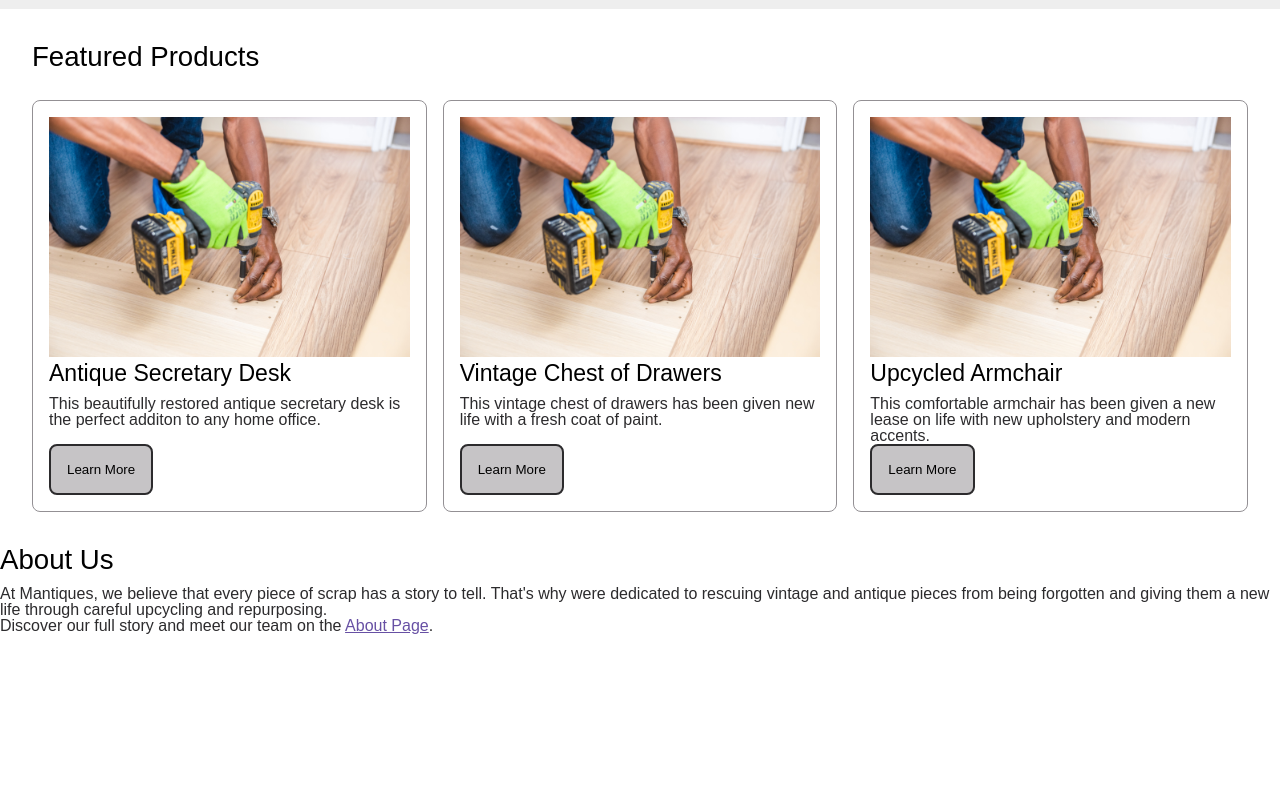
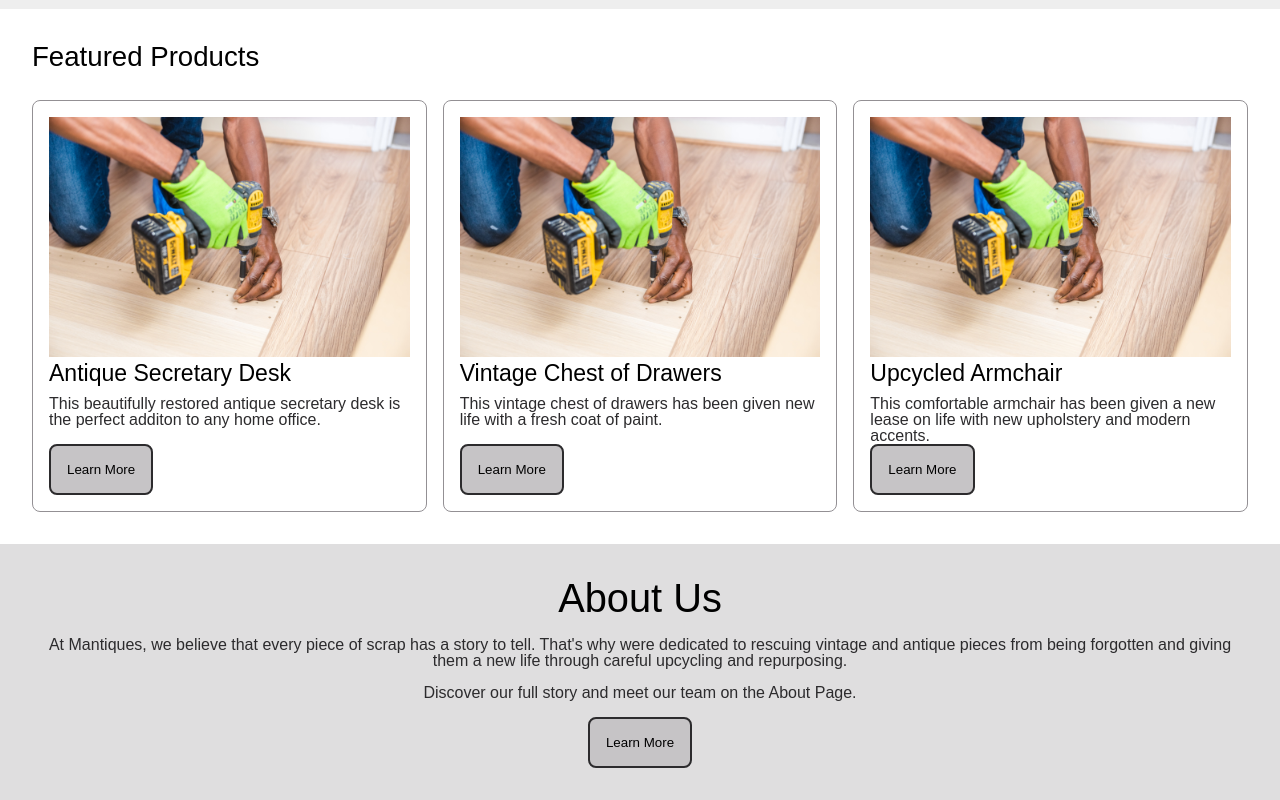
Before and after one commit to adrianbgo/mantiques, a React (Vite) app: page /home in a window 1280 px wide. Shown: the part 1704-2504 px from the top of the page. Before the commit the page ends 2338 px from the top, so only its background shows below. Built offline with nearby package versions, Linux system fonts and the light colour scheme.

Commit message:
feat(homepage): Added About Section

```diff
--- a/src/components/About.tsx
+++ b/src/components/About.tsx
@@ -1,5 +1,6 @@
 import React from "react";
 import { Link } from "react-router-dom";
+import CTAButton from "../atoms/CTAButton";
 
 const About = () => {
   return (
@@ -11,10 +12,8 @@ const About = () => {
         being forgotten and giving them a new life through careful upcycling and
         repurposing.
       </p>
-      <p>
-        Discover our full story and meet our team on the{" "}
-        <a href="/about">About Page</a>.
-      </p>
+      <p>Discover our full story and meet our team on the About Page.</p>
+      <CTAButton text="Learn More" url="./about" />
     </div>
   );
 };
--- a/src/sass/components/_about.scss
+++ b/src/sass/components/_about.scss
@@ -0,0 +1,11 @@
+.about-us {
+  padding: 2rem;
+  background: $gray-3;
+  text-align: center;
+  h2 {
+    font-size: $text-xxxl;
+  }
+  p {
+    margin: 1rem auto;
+  }
+}
--- a/src/styles.css
+++ b/src/styles.css
@@ -345,6 +345,18 @@ a:visited {
   background-color: #2c2b2d;
 }
 
+.about-us {
+  padding: 2rem;
+  background: #dfdedf;
+  text-align: center;
+}
+.about-us h2 {
+  font-size: 2.48832em;
+}
+.about-us p {
+  margin: 1rem auto;
+}
+
 .hero {
   width: 99vw;
   height: 50vh;
```
Also changed, not shown: 1 other file (tests, documents, lock files or other folders).
